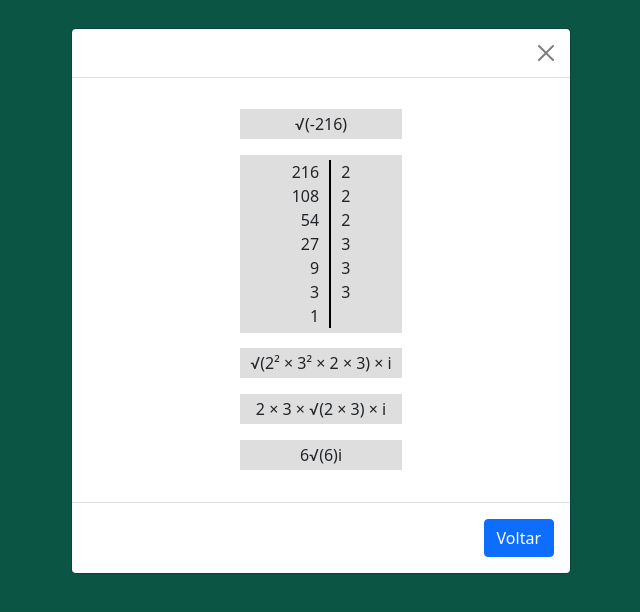
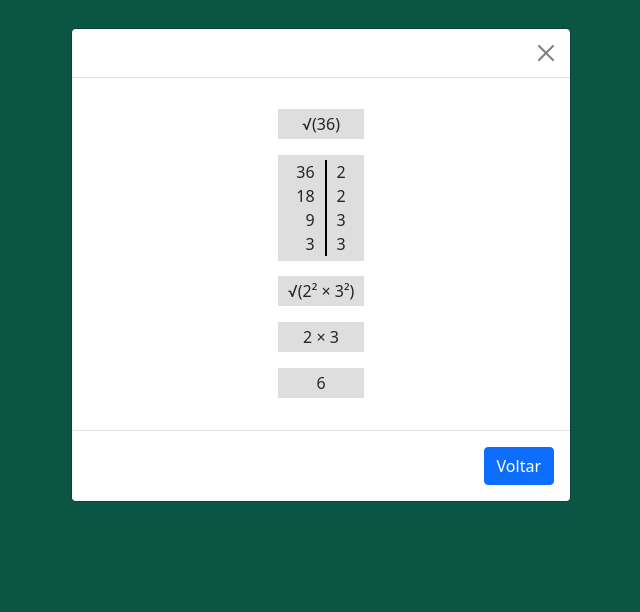
Before and after one commit to oandrewhb/squareroot-calculator, a plain HTML site: page index.html in a window 1280 px wide. Both pictures are taken after typing "5" into the empty fields and a click on the button "Calcular". Shown: the whole page, without its empty margins (319-959 px from the left). Drawn offline with Linux system fonts and the light colour scheme.

Commit message:
Finalizado sistema

```diff
--- a/index.html
+++ b/index.html
@@ -32,66 +32,9 @@
                 <div class="modal-header">
                     <button type="button" class="btn-close" data-bs-dismiss="modal" aria-label="Close"></button>
                 </div>
-                <div class="modal-body squareroot" style="margin: auto;">
+                <div class="modal-body squareroot-space" id="squareroot-space" style="margin: auto;">
 
-                    <p>
-                        √(-216)
-                    </p>
 
-                    <!-- Caso I -->
-                    <!-- <p>
-                        √(216×(-1))
-                    </p>
-                    <p>
-                        √(216) × √(-1)
-                    </p>
-                    <p>
-                        √(216) × i
-                    </p> -->
-                    <!-- // Caso I -->
-
-                    <div class="fatoracao-table">
-                        <table>
-                            <tr>
-                                <td class="dividendo">216</td>
-                                <td class="divisor">2</td>
-                            </tr>
-                            <tr>
-                                <td class="dividendo">108</td>
-                                <td class="divisor">2</td>
-                            </tr>
-                            <tr>
-                                <td class="dividendo">54</td>
-                                <td class="divisor">2</td>
-                            </tr>
-                            <tr>
-                                <td class="dividendo">27</td>
-                                <td class="divisor">3</td>
-                            </tr>
-                            <tr>
-                                <td class="dividendo">9</td>
-                                <td class="divisor">3</td>
-                            </tr>
-                            <tr>
-                                <td class="dividendo">3</td>
-                                <td class="divisor">3</td>
-                            </tr>
-                            <tr>
-                                <td class="dividendo">1</td>
-                                <td class="divisor"></td>
-                            </tr>
-                        </table>
-                    </div>
-
-                    <p>
-                        √(2² × 3² × 2 × 3) × i
-                    </p>
-                    <p>
-                        2 × 3 × √(2 × 3) × i
-                    </p>
-                    <p>
-                        6√(6)i
-                    </p>
 
                 </div>
                 <div class="modal-footer">
@@ -105,16 +48,83 @@
         const isInteger = (param) => !isNaN(param.replace('.', 'a')) && param.trim().length > 0
 
         function btnCalcular(){
-            const parametroInicial = document.querySelector('#paramInicial').value
+            let parametroInicial = "36" //document.querySelector('#paramInicial').value
             console.log(parametroInicial)
+
             if(isInteger(parametroInicial)){
-                console.log("is Integer")
+
+
+                const squarerootResult = squarerootCalculator(parametroInicial)
+                console.log(squarerootResult)
+                let squarerootContent = ""
+
+                if(squarerootResult.raizJaSimplificada){
+
+                    squarerootContent += '<p class="aviso">Essa raiz já está simplificada</p>'
+                    squarerootContent += '<p>√'+parametroInicial+' = '+squarerootResult.valorDecimalStr+'</p>'
+
+                } else {
+                    // Inicio
+                    squarerootContent += '<p>√('+parametroInicial+')</p>'
+
+                    // Fatoração
+                    squarerootContent += '<div class="fatoracao-table"><table>'
+                    squarerootResult.fatoracao.dividendos.map((num, index) => {
+                        squarerootContent += '<tr><td class="dividendo">'+squarerootResult.fatoracao.dividendos[index]+'</td><td class="divisor">'+squarerootResult.fatoracao.divisores[index]+'</td></tr>'
+                    })
+                    squarerootContent += '</table></div>'
+
+
+                    // separa os pares da fatoração em potências de 2
+                    squarerootContent += "<p>√("
+                    for(const num in squarerootResult.numerosForaDaRaiz){
+                        squarerootContent += squarerootResult.numerosForaDaRaiz[num]+"²"
+                        if(num < squarerootResult.numerosForaDaRaiz.length-1){
+                            squarerootContent += " × "
+                        }
+                    }
+                    if(squarerootResult.numerosDentroDaRaiz.length > 0) squarerootContent += " × "
+                    for(const num in squarerootResult.numerosDentroDaRaiz){
+                        squarerootContent += squarerootResult.numerosDentroDaRaiz[num]
+                        if(num < squarerootResult.numerosDentroDaRaiz.length-1){
+                            squarerootContent += " × "
+                        }
+                    }
+                    squarerootContent += ")"
+
+                    // Tira as potencias de dentro da raiz
+                    squarerootContent += "<p>"
+                    for(const num in squarerootResult.numerosForaDaRaiz){
+                        squarerootContent += squarerootResult.numerosForaDaRaiz[num]
+                        if(num < squarerootResult.numerosForaDaRaiz.length-1){
+                            squarerootContent += " × "
+                        }
+                    }
+                    if(squarerootResult.numerosDentroDaRaiz.length > 0){
+                        squarerootContent += " × √("
+                        for(const num in squarerootResult.numerosDentroDaRaiz){
+                            squarerootContent += squarerootResult.numerosDentroDaRaiz[num]
+                            if(num < squarerootResult.numerosDentroDaRaiz.length-1){
+                                squarerootContent += " × "
+                            }
+                        }
+                        squarerootContent += ")"
+                    }
+
+                    // Efetua as multiplicações
+                    if(squarerootResult.numerosForaDaRaiz.length + squarerootResult.numerosDentroDaRaiz.length > 1){
+                        squarerootContent += "<p>"+squarerootResult.resultadoFinalStr+"</p>"
+                    }
+                }
+
+                document.querySelector('#squareroot-space').innerHTML = squarerootContent
+
             } else {
                 console.log("isn't Integer")
             }
         }
     </script>
 
-    <script src="scripts/squarerootCalculator.js"></script>
+    <script src="src/scripts/squarerootCalculator.js"></script>
 </body>
 </html>
--- a/src/css/styles.css
+++ b/src/css/styles.css
@@ -64,9 +64,16 @@ label.label-paramInicial {
     padding: 0px 10px;
 }
 
-div.modal-body.squareroot p {
+div.squareroot-space p {
     background-color: var(--gray);
     margin-top: 15px;
     text-align: center;
     padding: 3px 10px;
 }
+
+div.squareroot-space p.aviso {
+    background-color: transparent;
+    font-size: 20px;
+    padding: 0px;
+    margin: 0px;
+}
--- a/src/scripts/squarerootCalculator.js
+++ b/src/scripts/squarerootCalculator.js
@@ -84,7 +84,7 @@ function resultadoFinal(parametro){
     return {
         numeroForaDaRaiz: numeroForaDaRaiz,
         numeroDentroDaRaiz: numeroDentroDaRaiz,
-        resultadoStr: numeroForaDaRaiz == 1 ? "√"+numeroDentroDaRaiz : numeroDentroDaRaiz == 1 ? numeroForaDaRaiz : numeroForaDaRaiz+"√"+numeroDentroDaRaiz
+        resultadoStr: numeroDentroDaRaiz == 1 && numeroForaDaRaiz == 1 ? "1" : numeroForaDaRaiz == 1 ? "√"+numeroDentroDaRaiz : numeroDentroDaRaiz == 1 ? numeroForaDaRaiz : numeroForaDaRaiz+"√"+numeroDentroDaRaiz
     }
 }
 
@@ -108,7 +108,7 @@ function squarerootCalculator(parametroInicial, log=false){
 
 
 
-    if(parametroInicial <= 1){
+    if(parametroInicial == 0 || parametroInicial == 1){
         return parametroInicial
     } else {
         return {
@@ -117,15 +117,17 @@ function squarerootCalculator(parametroInicial, log=false){
             numerosForaDaRaiz: separarParesObj.numerosForaDaRaiz,
             resultadoFinal: resultadoFinalObj,
             resultadoFinalStr: resultadoFinalObj.resultadoStr,
-            raizJaSimplificada: resultadoFinalObj.numeroDentroDaRaiz == parametroInicial
+            raizJaSimplificada: resultadoFinalObj.numeroDentroDaRaiz == parametroInicial,
+            valorDecimal: Math.sqrt(parametroInicial),
+            valorDecimalStr: Math.sqrt(parametroInicial)+"".replace('.', ','),
         }
     }
 
 }
 
-// console.log(squarerootCalculator(1000))
+// console.log(squarerootCalculator(140))
 
-for (let i = 0; i <= 1000; i++){
-    console.log(i + " = " + squarerootCalculator(i).resultadoFinalStr + " - " + squarerootCalculator(i).raizJaSimplificada)
-    // console.log(squarerootCalculator(i).resultadoFinalStr)
-}
+// for (let i = 0; i <= 1000; i++){
+//     console.log(i + " = " + squarerootCalculator(i).resultadoFinalStr + " - " + squarerootCalculator(i).raizJaSimplificada)
+//     // console.log(squarerootCalculator(i).resultadoFinalStr)
+// }
```
